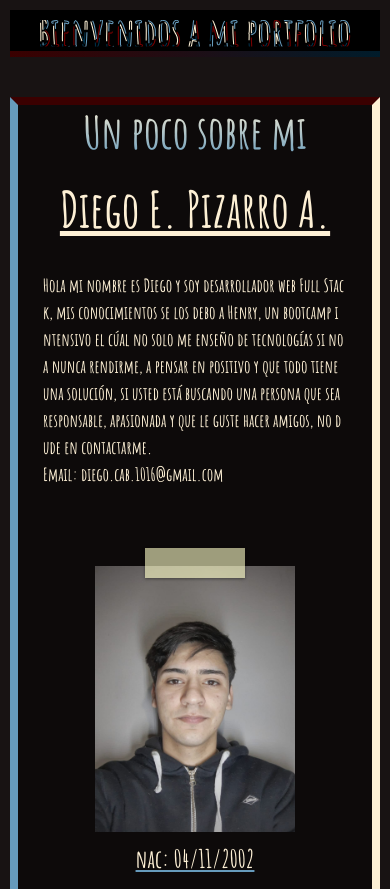
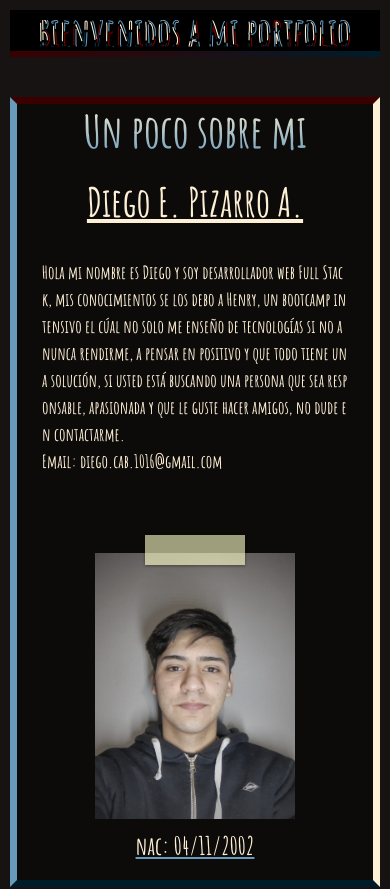
Before and after one commit to diegop1zarro/Portfolio, a React (Create React App) app: page / in a window 390 px wide. Shown: the top 889 px of the page. Built offline with nearby package versions, Linux system fonts and the light colour scheme; a web font is replaced by a local one.

Commit message:
responsive h3

```diff
--- a/src/Components/About/About.css
+++ b/src/Components/About/About.css
@@ -3,10 +3,10 @@
     height: auto;
     margin: 0 auto;
     margin-top: 40px;
-    border-top: #3a0000 8px solid;
-    border-right: #fdf0d5 8px solid;
-    border-bottom: #001c2b 8px solid;
-    border-left: #669bbc 8px solid;
+    border-top: #3a0000 7px solid;
+    border-right: #fdf0d5 7px solid;
+    border-bottom: #001c2b 7px solid;
+    border-left: #669bbc 7px solid;
     background-color: rgba(0, 0, 0, 0.452);
 }
 /* .About:hover{
@@ -98,4 +98,10 @@ font-size: 60px;
     .About h2:hover{
         font-size: 60px;
     }
+.About h3{
+    font-size: 40px;
 }
+.About h3:hover{
+    font-size: 50px;
+}
+}
```
